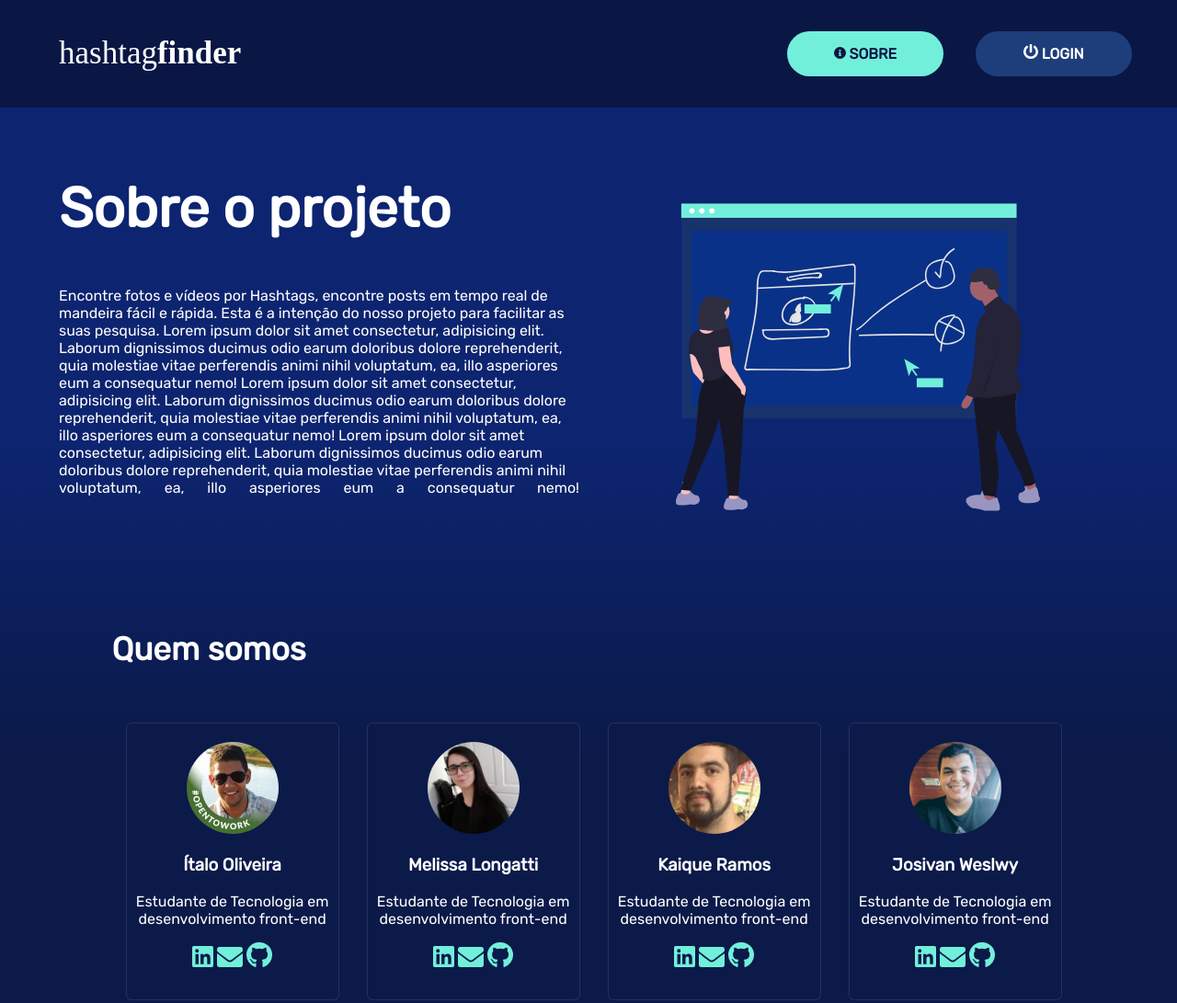
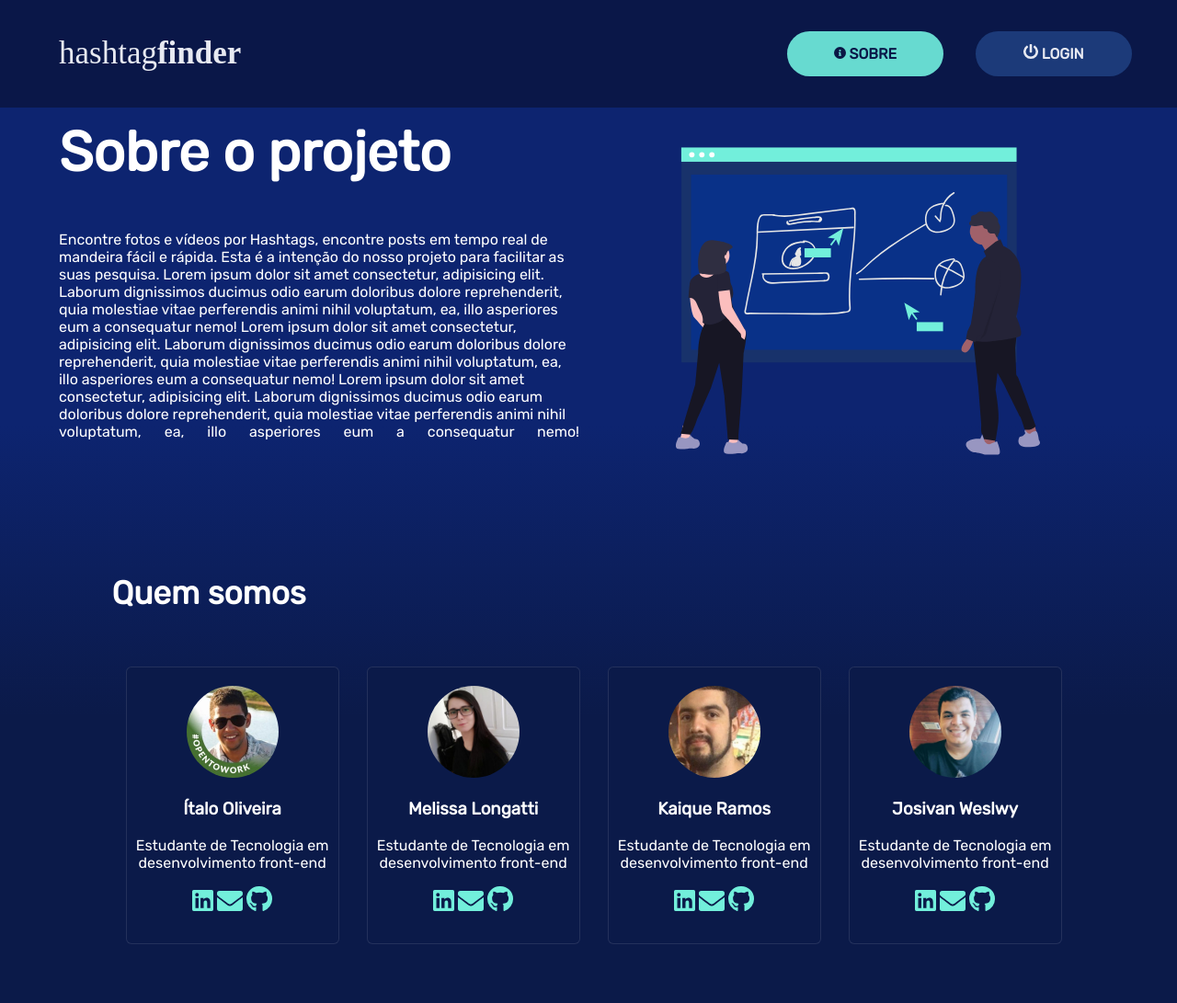
Before and after one commit to mellongatti/projetococreare, a plain HTML site: page sobre.html in a window 1280 px wide. Shown: the top 1091 px of the page at 92% size. Drawn offline with Linux system fonts and the light colour scheme.

Commit message:
Changed style

```diff
--- a/styles/style.css
+++ b/styles/style.css
@@ -32,6 +32,9 @@ a {
 /*STYLE*/
 .iframe-header-container {
   height: 117px;
+  position: fixed;
+  margin-top: -100px;
+  opacity: 0.9;
 }
 @media screen and (max-width: 768px) {
   .iframe-header-container {
@@ -137,7 +140,7 @@ a {
   align-items: center;
   margin-left: auto;
   margin-right: auto;
-  margin-top: 40px;
+  margin-top: 100px;
 }
 
 .about-project {
```
